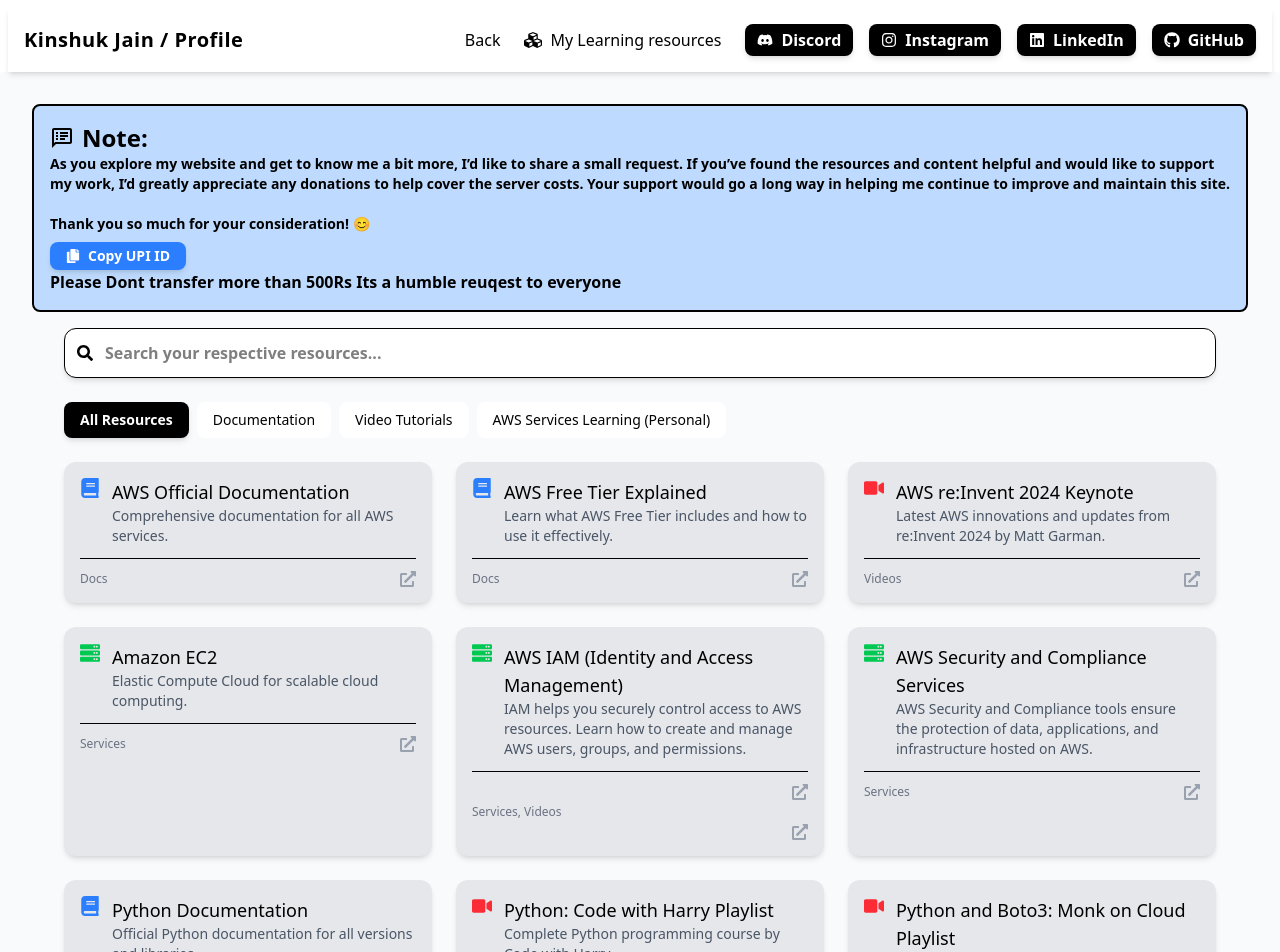
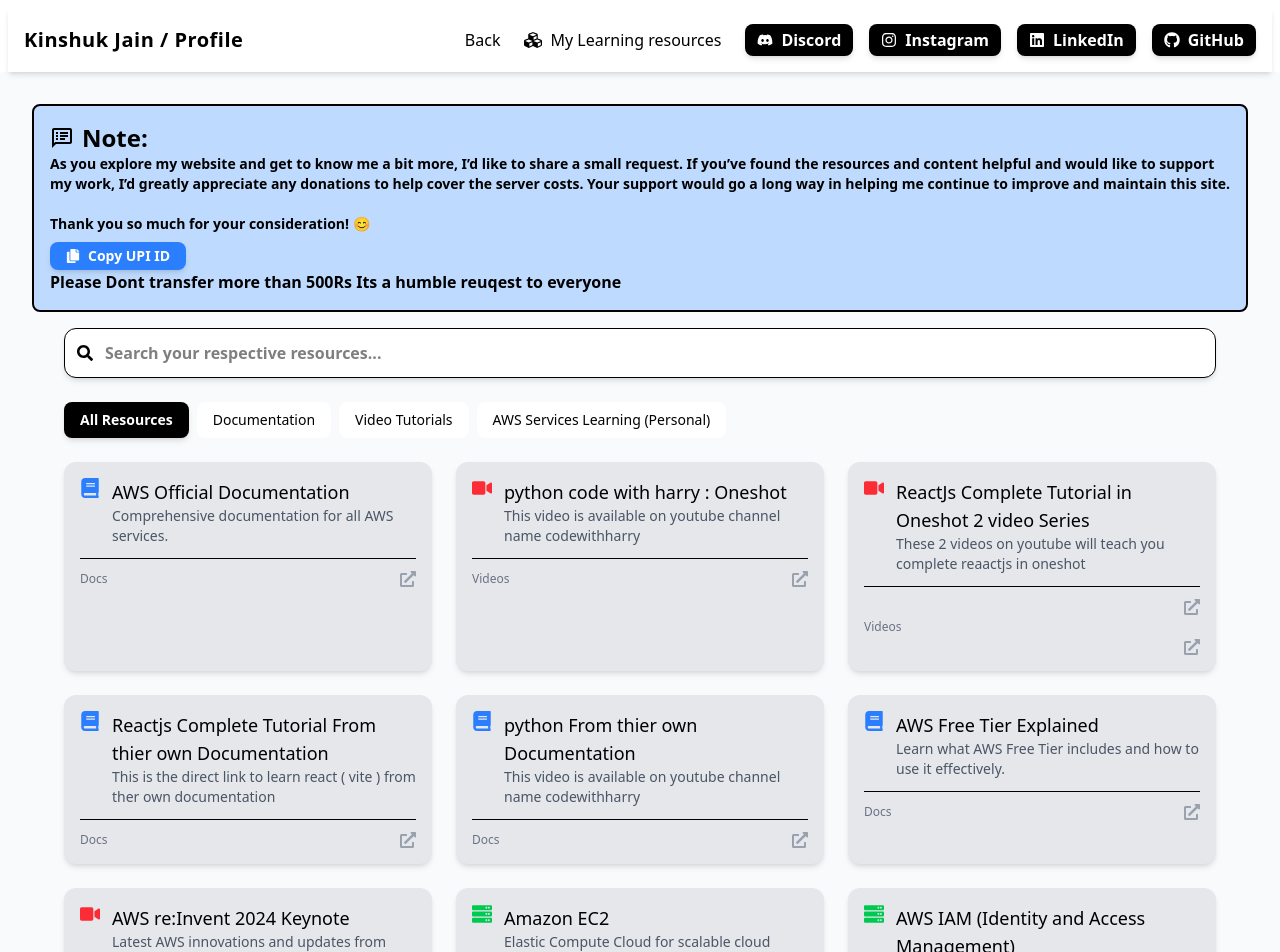
Before and after one commit to kinshukjainn/kinshukkportfolio, a React (Vite) app: page /awsdocs in a window 1280 px wide. Shown: the top 952 px of the page. Built offline with nearby package versions, Linux system fonts and the light colour scheme.

Commit message:
new sources added

```diff
--- a/src/components/AwsDocs.tsx
+++ b/src/components/AwsDocs.tsx
@@ -7,6 +7,30 @@
     title: "AWS Official Documentation",
     description: "Comprehensive documentation for all AWS services.",
     urls: ["https://docs.aws.amazon.com/"],
+    categories: ["docs"],
+  },
+  {
+    title: "python code with harry : Oneshot",
+    description:"This video is available on youtube channel name codewithharry ",
+    urls: ["https://youtu.be/v9bOWjwdTlg?si=T5U3hBCowfEtBLTo"],
+    categories: ["videos"],
+  },
+  {
+    title : "ReactJs Complete Tutorial in Oneshot 2 video Series",
+    description : "These 2 videos on youtube will teach you complete reaactjs in oneshot",
+    urls : ["https://youtu.be/FxgM9k1rg0Q?si=fMOPeD86CT8h5tQl" , "https://youtu.be/IdlF1zsUN3M?si=kumuPwXx72VMldCC"],
+    categories : ["videos"],
+  },
+  {
+    title : "Reactjs Complete Tutorial From thier own Documentation",
+    description: "This is the direct link to learn react ( vite ) from ther own documentation",
+    urls : ["https://vite.dev/guide/"],
+    categories : ["docs"],
+  },
+  {
+    title: "python From thier own Documentation",
+    description:"This video is available on youtube channel name codewithharry ",
+    urls: ["https://docs.python.org/3/whatsnew/3.13.html"],
     categories: ["docs"],
   },
   {
```
